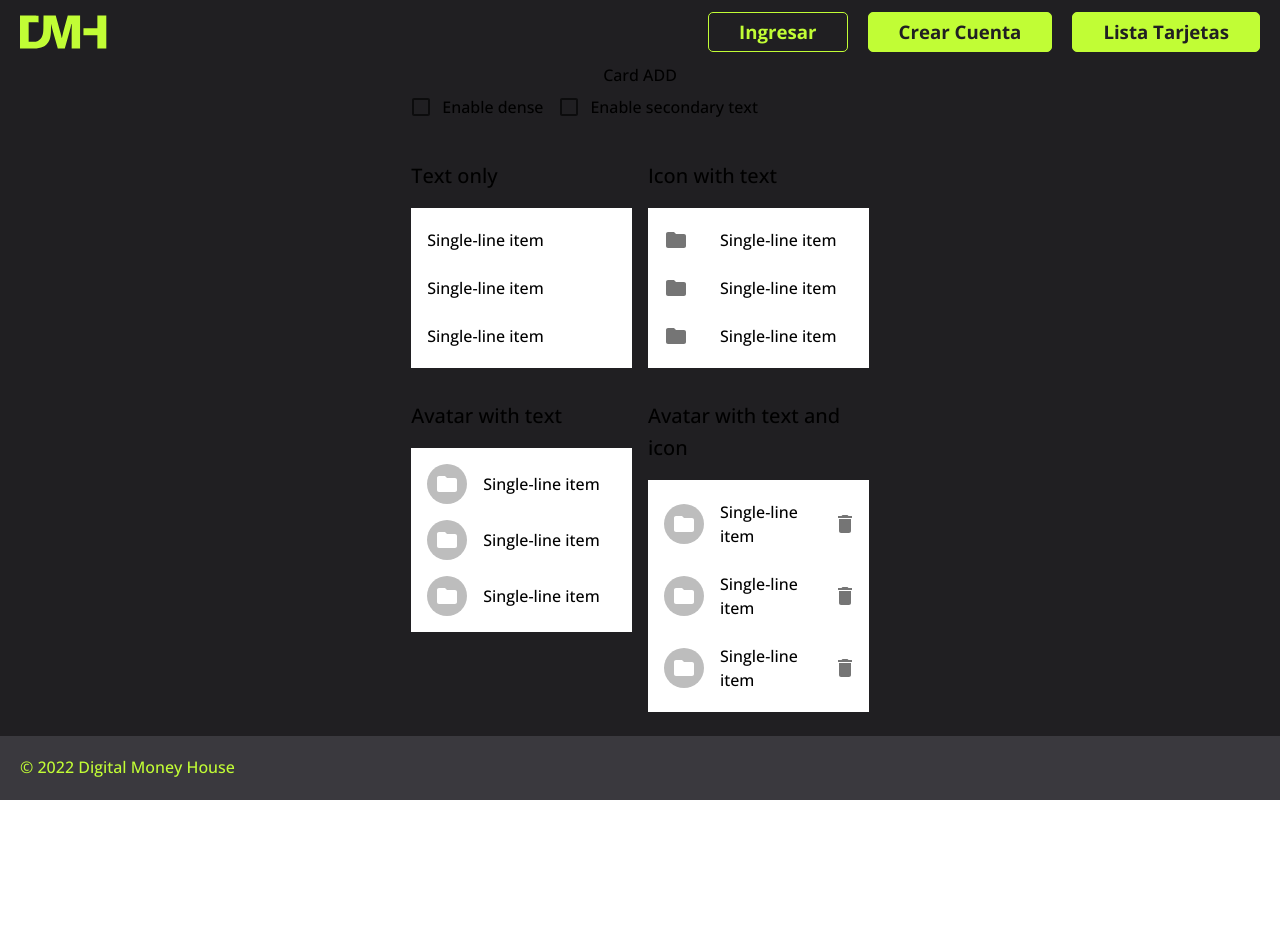
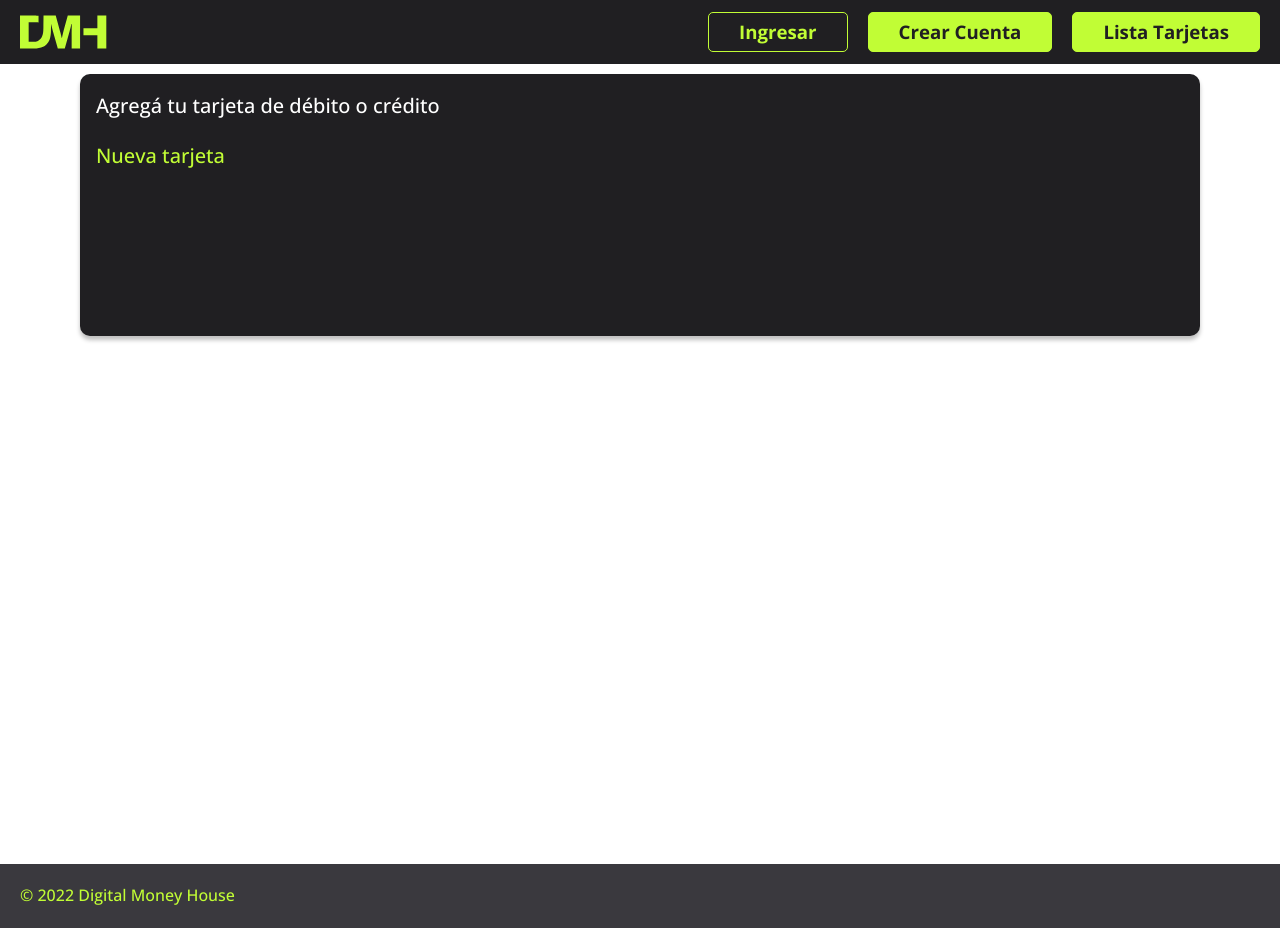
Before and after one commit to BenjaminMirra/proyectoDMH, a Next.js app in the folder equipo-12/: page /listar-tarjetas in a window 1280 px wide. Before the commit the page ends 800 px from the top, so only its background shows below. Built offline with nearby package versions, Linux system fonts and the light colour scheme.

Commit message:
[FIX]Pagina de list-card

```diff
--- a/equipo-12/components/ListCard/addCard.tsx
+++ b/equipo-12/components/ListCard/addCard.tsx
@@ -1,10 +1,56 @@
-import { Box } from "@mui/material"
+
+import { mdiPlusCircleOutline } from '@mdi/js';
+import { Box, Button, Card, CardContent, Icon, IconButton, Typography } from "@mui/material"
 
 const AddCard = () => {
     return (
-        <Box>Card ADD</Box>
+        <>
+            < Box sx={{
+                display: "flex",
+                flexDirection: "column",
+                justifyContent: "flex-start",
+                alignItems: "center",
+                paddingTop: "10px",
+                paddingLeft: "80px",
+                paddingRight: "80px",
+                width: "100%",
+            }
+            }>
+
+                <Card sx={{
+                    minWidth: "100%",
+                    background: "#201F22",
+                    boxShadow: "0px 4px 4px rgba(0, 0, 0, 0.25)",
+                    borderRadius: "10px",
+                    paddingBottom: "100px"
+                }}>
+                    <CardContent>
+                        <Typography sx={{
+                            color: "#FFFFFF",
+                            paddingBottom: "18px"
+                        }} variant="h6">
+                            Agregá tu tarjeta de débito o crédito
+                        </Typography>
+                            <Typography
+                             sx={{
+                                 color: "#C1FD35",
+                                 paddingBottom: "18px"
+                                }} variant="h6"
+                                style={{ textTransform: 'none' }}
+                                >
+                                Nueva tarjeta
+
+                            </Typography>
+
+                        <Button>
+
+                        </Button>
+                    </CardContent>
+                </Card>
+            </Box>
+        </>
     )
 
- }
+}
 
 export default AddCard
--- a/equipo-12/package.json
+++ b/equipo-12/package.json
@@ -12,6 +12,7 @@
     "@emotion/react": "^11.11.0",
     "@emotion/styled": "^11.11.0",
     "@hookform/resolvers": "^3.1.0",
+    "@mdi/js": "^7.2.96",
     "@mui/icons-material": "^5.11.16",
     "@mui/material": "^5.13.0",
     "@types/crypto-js": "^4.1.1",
--- a/equipo-12/pages/listar-tarjetas/index.tsx
+++ b/equipo-12/pages/listar-tarjetas/index.tsx
@@ -4,6 +4,7 @@ import { ReactElement } from "react";
 import { NextPageWithLayout } from "./../_app";
 import AddCard from "../../components/ListCard/addCard";
 import ListCard from "../../components/ListCard/listCard";
+import { Box } from "@mui/material";
 
 
 
@@ -14,33 +15,23 @@ interface PropsType {
 const ListCards: NextPageWithLayout<PropsType> = ({ texts, images, cards }: any) => {
   return (
     <>
-      <Head>
-        <title>Digital Money House</title>
-        <meta name="description" content="Digital Money House" />
-        <meta name="viewport" content="width=device-width, initial-scale=1" />
-        <link rel="icon" href="/favicon.ico" />
-      </Head>
-      <main
-        style={{
-          padding: "0px",
-          margin: "0 auto",
-          flex: 1,
-          display: "flex",
-          flexDirection: "column",
-          alignItems: "center",
-          justifyContent: "center",
-          width: "100%",
-          backgroundColor: "#201F22",
-        }}
-      >
+<Box sx={{
+      display: "flex",
+      flexDirection: "column",
+      justifyContent: "flex-start",
+      alignItems: "center",
+      height: "100vh",
+      width: "100vw",
+    }}>
         <AddCard />
-        <ListCard />
-      </main>
+    </Box>
+
     </>
   );
 };
 
 
+//<ListCard />
 
 ListCards.getLayout = function getLayout(page: ReactElement) {
   return <LayoutHome>{page}</LayoutHome>;
```
Also changed, not shown: 1 other file (tests, documents, lock files or other folders).
